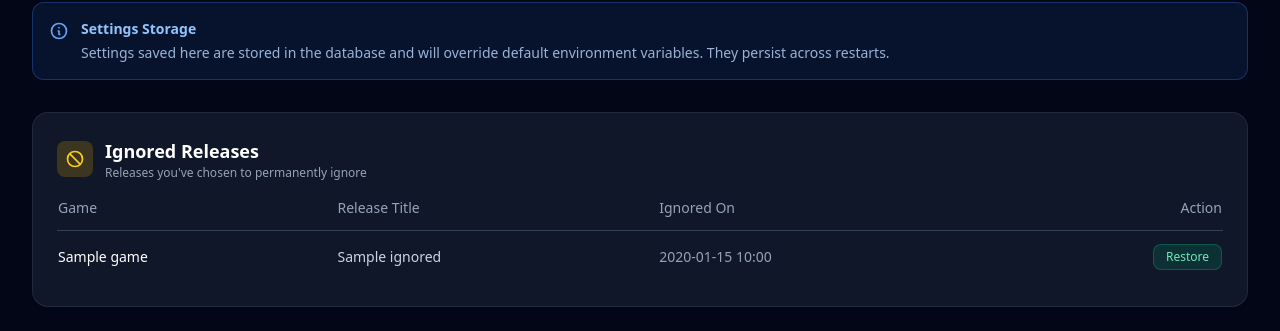
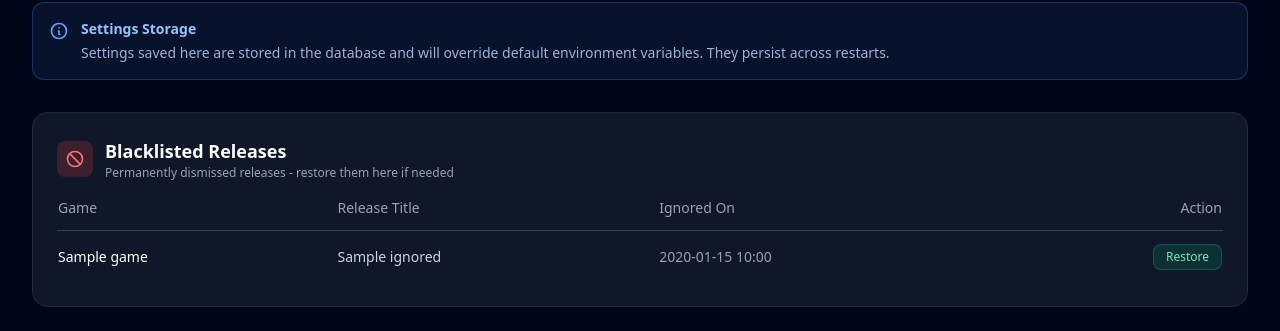
Before and after one commit to Yakrel/repackarr, a Python web app: template app/templates/settings.html in a window 1280 px wide. Shown: the part 1053-1384 px from the top of the page. Run offline with Jinja, Linux system fonts and the light colour scheme; the template is opened without the code that fills it: most values are stand-ins (such as "Sample title", 1, 10 or a date in 2020); some libraries are stand-ins or nearby versions.

Commit message:
Simplify dismiss system: single blacklist button with management in Settings
- Remove temporary 'Dismiss' button (is_ignored flag)
- Keep single 'Blacklist' button that permanently ignores releases
- Update Settings page: 'Ignored Releases' → 'Blacklisted Releases'
- Red theme for blacklist (was yellow)
- Restore functionality already working
- Cleaner, more predictable UX

```diff
--- a/app/templates/settings.html
+++ b/app/templates/settings.html
@@ -205,14 +205,14 @@
 {% if ignored_releases %}
 <div class="mt-8 bg-dark-800/50 rounded-2xl border border-dark-700/50 p-6">
     <div class="flex items-center gap-3 mb-4">
-        <div class="p-2 rounded-lg bg-yellow-500/20">
-            <svg class="w-5 h-5 text-yellow-400" fill="none" viewBox="0 0 24 24" stroke="currentColor">
+        <div class="p-2 rounded-lg bg-red-500/20">
+            <svg class="w-5 h-5 text-red-400" fill="none" viewBox="0 0 24 24" stroke="currentColor">
                 <path stroke-linecap="round" stroke-linejoin="round" stroke-width="2" d="M18.364 18.364A9 9 0 005.636 5.636m12.728 12.728A9 9 0 015.636 5.636m12.728 12.728L5.636 5.636" />
             </svg>
         </div>
         <div>
-            <h2 class="text-lg font-bold text-white">Ignored Releases</h2>
-            <p class="text-xs text-dark-400">Releases you've chosen to permanently ignore</p>
+            <h2 class="text-lg font-bold text-white">Blacklisted Releases</h2>
+                <p class="text-xs text-dark-400">Permanently dismissed releases - restore them here if needed</p>
         </div>
     </div>
 
```
Also changed, not shown: app/routers/ui.py (+3 -20 lines), app/templates/partials/updates_list.html (+4 -15 lines).
